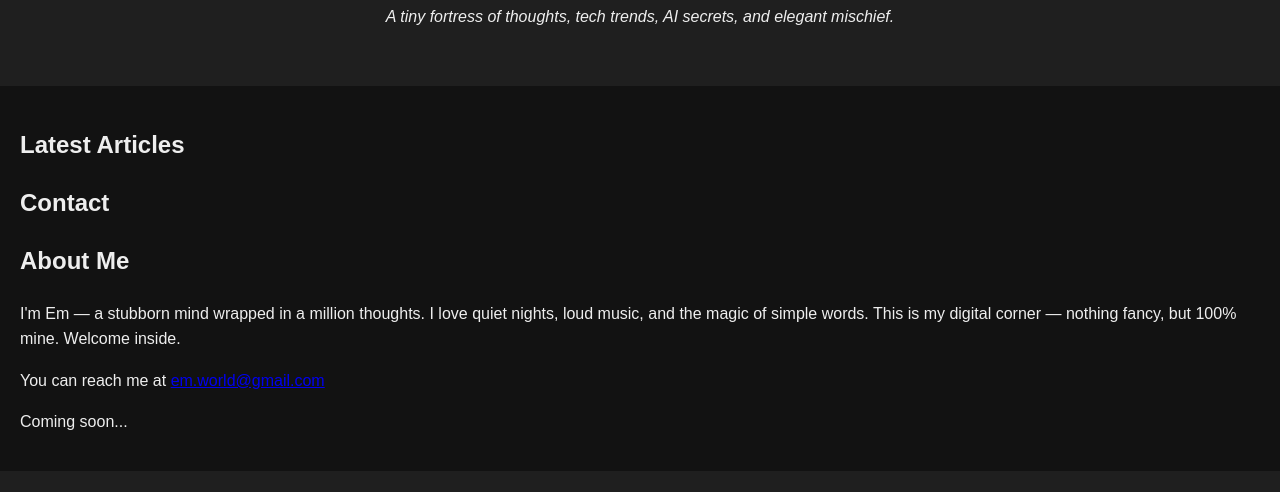
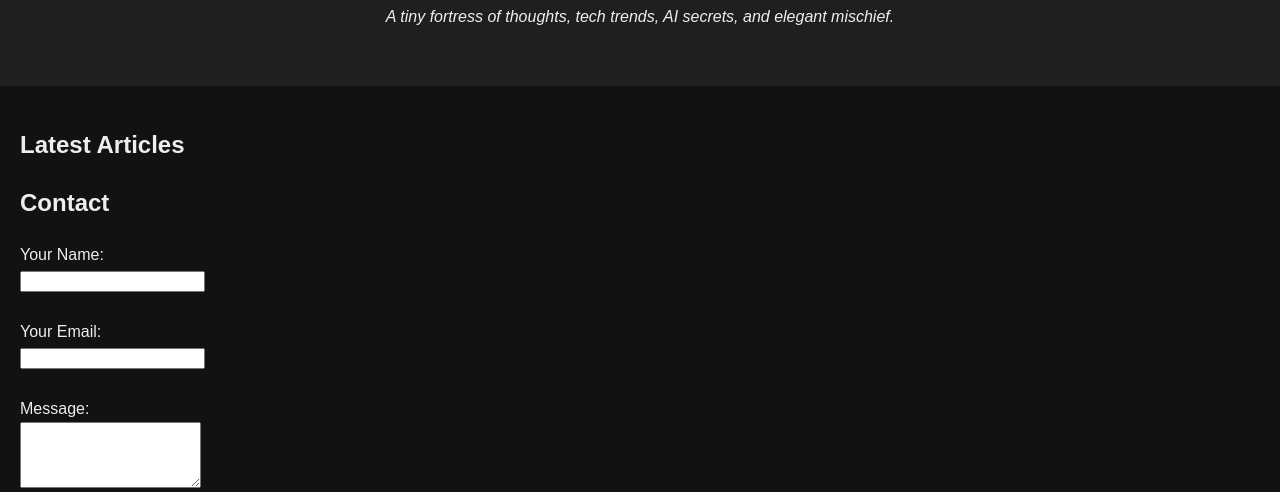
Before and after one commit to Em-world01/Em-world, a plain HTML site: page index.html in a window 1280 px wide. Shown: the part 307-799 px from the top of the page. Drawn offline with Linux system fonts and the light colour scheme.

Commit message:
Update index.html

```diff
--- a/index.html
+++ b/index.html
@@ -16,13 +16,22 @@
     <section>
       <h2>Latest Articles</h2>
       <section>
- <section class="contact-box">
+<section class="contact-box">
   <h2>Contact</h2>
-   <section>
-  <h2>About Me</h2>
-  <p>I'm Em — a stubborn mind wrapped in a million thoughts. I love quiet nights, loud music, and the magic of simple words. This is my digital corner — nothing fancy, but 100% mine. Welcome inside.</p>
+  <form action="https://formspree.io/f/xblyzylw" method="POST">
+    <label for="name">Your Name:</label><br>
+    <input type="text" id="name" name="name" required><br><br>
+
+    <label for="email">Your Email:</label><br>
+    <input type="email" id="email" name="email" required><br><br>
+
+    <label for="message">Message:</label><br>
+    <textarea id="message" name="message" rows="4" required></textarea><br><br>
+
+    <button type="submit">Send Message</button>
+  </form>
 </section>
-  <p>You can reach me at <a href="mailto:em.world@gmail.com">em.world@gmail.com</a></p>
+ <p>You can reach me at <a href="mailto:em.world@gmail.com">em.world@gmail.com</a></p>
 </section>
       <p>Coming soon...</p>
     </section>
```
